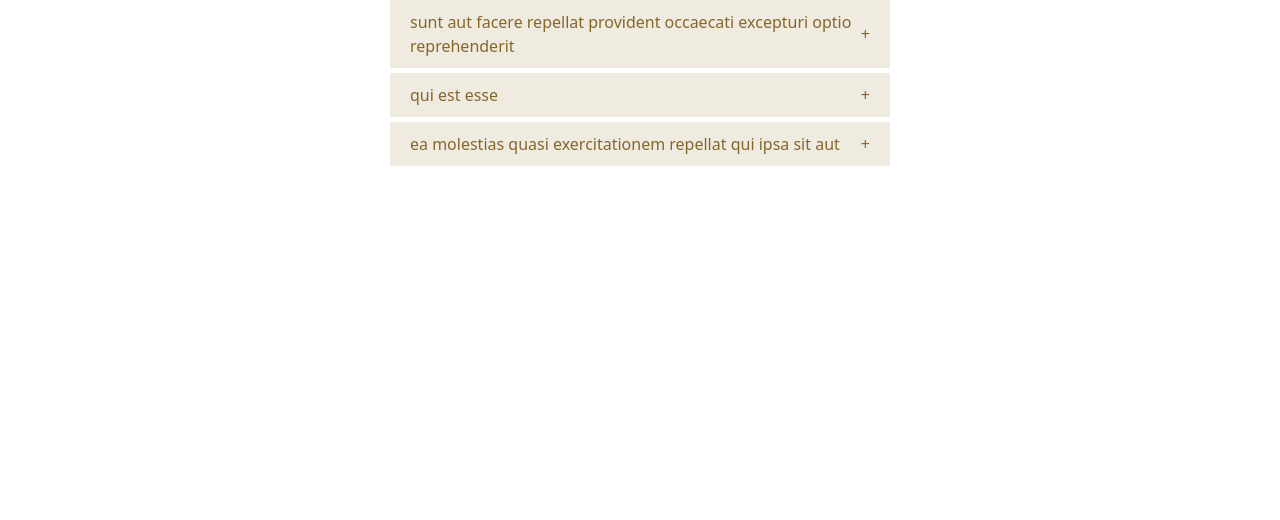
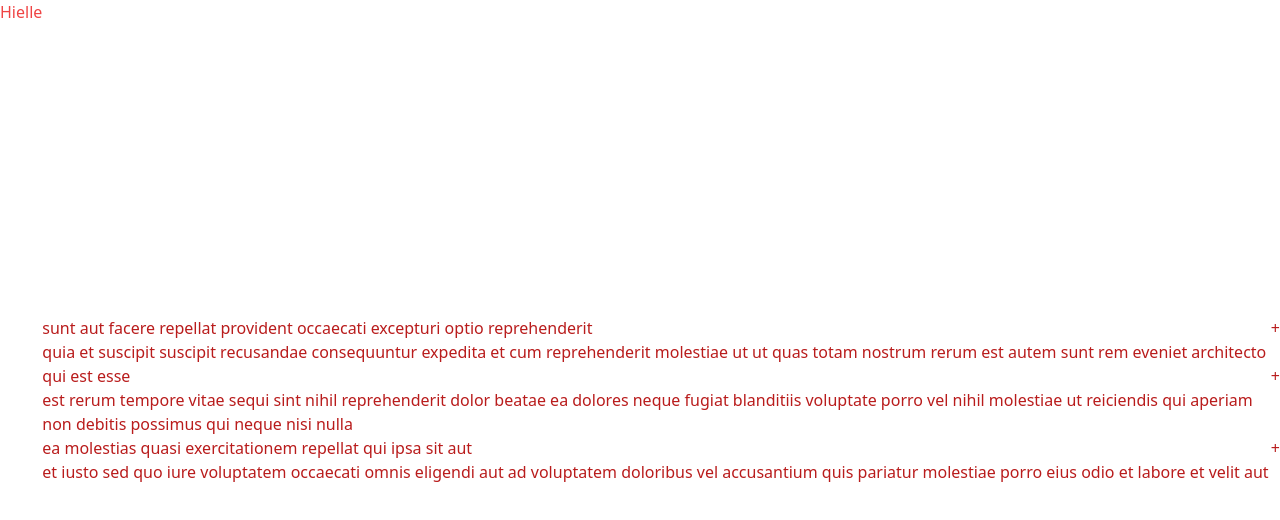
Before and after one commit to Azimjon1111/templete-tailwind-react, a React (Create React App) app: page / in a window 1280 px wide. Shown: the top 520 px of the page. Built offline with nearby package versions, Linux system fonts and the light colour scheme.

Commit message:
tailiwnd working

```diff
--- a/src/App.js
+++ b/src/App.js
@@ -8,6 +8,7 @@ function App() {
   const [counters, setCounters] = useState(1);
   return (
     <div className="App flex justify-around">
+      <h1 className="text-red-500">Hielle</h1>
       {/* <Card
         variant="img"
         url="https://realfood.tesco.com/media/images/1400x919-MargaritaPizza-555a4065-2573-4b41-bcf3-7193cd095d8f-0-1400x919.jpg"
--- a/src/components/Accordion/Accordion.jsx
+++ b/src/components/Accordion/Accordion.jsx
@@ -1,5 +1,5 @@
 import React, { useState } from "react";
-import "./style.css";
+// import "./style.css";
 
 const Accordion = ({ data }) => {
   const [selected, setSelected] = useState(null);
@@ -10,18 +10,18 @@ const Accordion = ({ data }) => {
     setSelected(i);
   };
   return (
-    <div className="flex h-screen w-screen justify-center items-center">
-      <div className="accordion " style={{ backgrounColor: "#f0ebe1" }}>
+    <div className="flex h-screen w-screen justify-center items-center  text-red-700">
+      <div className="accordion  text-red-700 " style={{ backgrounColor: "#f0ebe1" }}>
         {data.map((item, i) => (
           <div className="item">
             <div
-              className="title flex justify-between items-center cursor-pointer"
+              className="title flex justify-between items-center cursor-pointer  text-red-700"
               onClick={() => toggle(i)}
             >
               <h2>{item.title}</h2>
               <span>{selected == i ? "-" : "+"}</span>
             </div>
-            <div className={selected == i ? "content show" : "content"}>
+            <div className={selected == i ? "content show  text-red-700" : "content  text-red-700"}>
               {item.body}
             </div>
           </div>
--- a/tailwind.config.js
+++ b/tailwind.config.js
@@ -6,75 +6,82 @@
 //   },
 //   plugins: [],
 // }
+// module.exports = {
+//   darkMode: false, // or 'media' or 'class'
+//   content: ["./src/**/*.{html,js, jsx}"],
+//   theme: {
+//     scale: {
+//       0: "0",
+//       25: ".25",
+//       50: ".5",
+//       75: ".75",
+//       80: ".80",
+//       85: ".85",
+//       90: ".9",
+//       95: ".95",
+//       100: "1",
+//       105: "1.05",
+//       110: "1.1",
+//       125: "1.25",
+//       150: "1.5",
+//       200: "2",
+//     },
+//     minWidth: {
+//       0: "0",
+//       "1/4": "25%",
+//       "1/2": "50%",
+//       "3/4": "75%",
+//       xs: "20rem",
+//       sm: "24rem",
+//       md: "28rem",
+//       lg: "32rem",
+//       xl: "36rem",
+//       full: "100%",
+//     },
+//     minHeight: {
+//       0: "0",
+//       "1/4": "25%",
+//       "1/2": "50%",
+//       "3/4": "75%",
+//       xs: "20rem",
+//       sm: "24rem",
+//       md: "28rem",
+//       lg: "32rem",
+//       xl: "36rem",
+//       full: "100%",
+//     },
+//     extend: {
+//       colors: {
+//         DarkBlue: "#1584b8",
+//         lightBlue: "#1584b8",
+//         normalBlue: "#6fafcc",
+//         orange: "#FF5533"
+//       },
+//       margin: {
+//         '-600': '-600px',
+//         '250': '250px',
+//         '200': '200px'
+//        },
+//     },
+//     fontFamily: {
+//       lora: ["Lora", "serif"],
+//       niramit: ["Niramit", "sans-serif"],
+//       montserrat: ["Montserrat", "sans-serif"],
+//       jost: ["Jost", "sans-serif"],
+//       calibri: ["Calibri"],
+//     },
+//     // backgroundImage: (theme) => ({
+//     //   "landing": "url('/images/c1.png')",
+//     // }),
+//   },
+//   variants: {
+//     extend: {},
+//   },
+// };
 module.exports = {
-  darkMode: false, // or 'media' or 'class'
-  content: ["./src/**/*.{html,js}"],
+  content: ['./src/**/*.{js,jsx,ts,tsx}'],
   theme: {
-    scale: {
-      0: "0",
-      25: ".25",
-      50: ".5",
-      75: ".75",
-      80: ".80",
-      85: ".85",
-      90: ".9",
-      95: ".95",
-      100: "1",
-      105: "1.05",
-      110: "1.1",
-      125: "1.25",
-      150: "1.5",
-      200: "2",
-    },
-    minWidth: {
-      0: "0",
-      "1/4": "25%",
-      "1/2": "50%",
-      "3/4": "75%",
-      xs: "20rem",
-      sm: "24rem",
-      md: "28rem",
-      lg: "32rem",
-      xl: "36rem",
-      full: "100%",
-    },
-    minHeight: {
-      0: "0",
-      "1/4": "25%",
-      "1/2": "50%",
-      "3/4": "75%",
-      xs: "20rem",
-      sm: "24rem",
-      md: "28rem",
-      lg: "32rem",
-      xl: "36rem",
-      full: "100%",
-    },
-    extend: {
-      colors: {
-        DarkBlue: "#1584b8",
-        lightBlue: "#1584b8",
-        normalBlue: "#6fafcc",
-        orange: "#FF5533"
-      },
-      margin: {
-        '-600': '-600px',
-        '250': '250px',
-        '200': '200px'
-       },
-    },
-    fontFamily: {
-      lora: ["Lora", "serif"],
-      niramit: ["Niramit", "sans-serif"],
-      montserrat: ["Montserrat", "sans-serif"],
-      jost: ["Jost", "sans-serif"],
-      calibri: ["Calibri"],
-    },
-    // backgroundImage: (theme) => ({
-    //   "landing": "url('/images/c1.png')",
-    // }),
-  },
-  variants: {
     extend: {},
   },
-};
+  plugins: [],
+}
```
